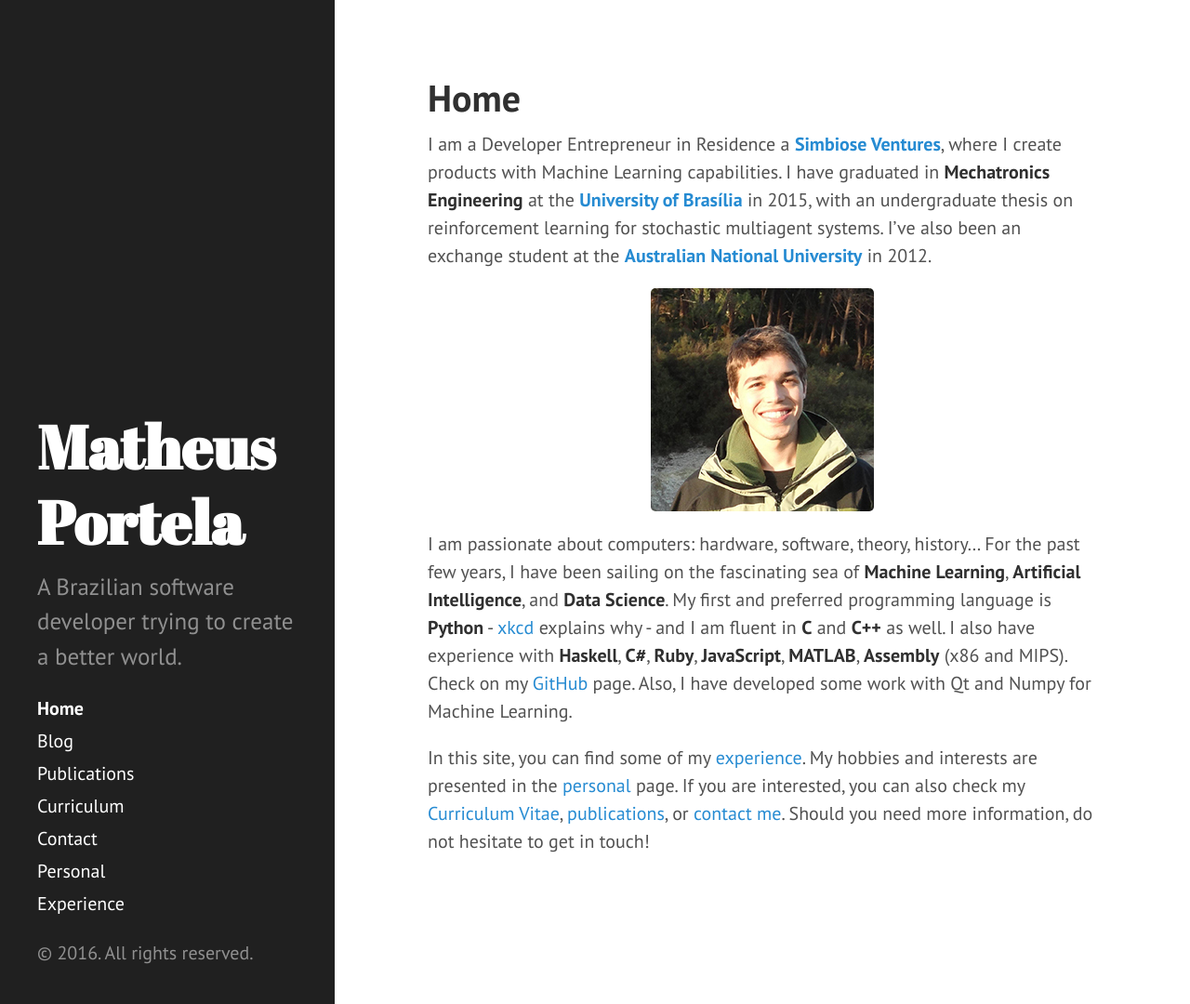
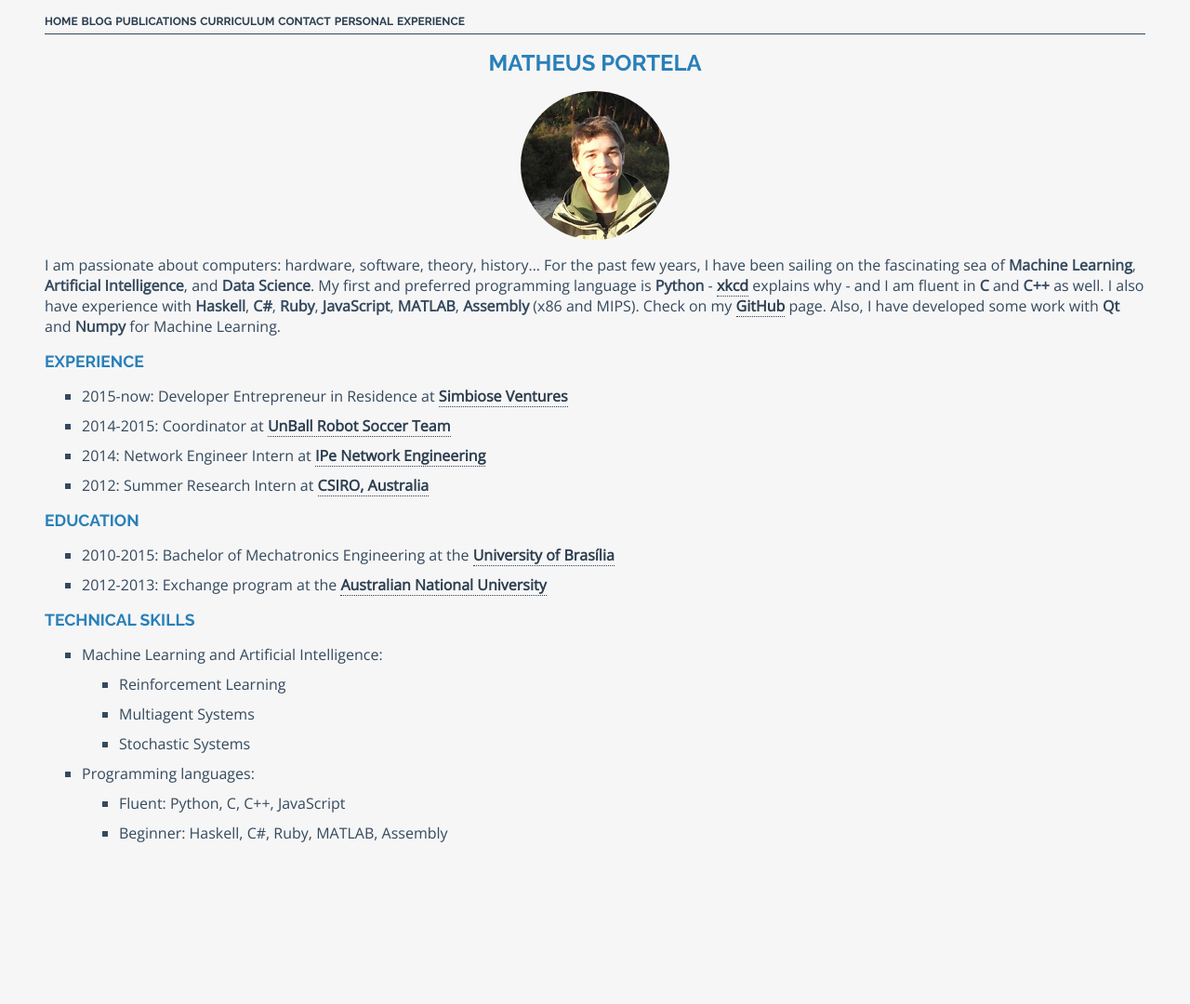
Before and after one commit to matheusportela/matheusportela.github.io, a Jekyll site: the page built from index.md, in a window 1280 px wide and 1080 px high. Shown: the whole window at 93% size. Built offline with Jekyll 4.4.1, drawn with Linux system fonts in a browser that asks for light colours.

Commit message:
Updating site style

```diff
--- a/_includes/head.html
+++ b/_includes/head.html
@@ -14,10 +14,12 @@
   </title>
 
   <!-- CSS -->
-  <link rel="stylesheet" href="{{ site.baseurl }}assets/css/poole.css">
+  <link rel="stylesheet" href="{{ site.baseurl }}assets/css/main.css">
+  <link href="https://fonts.googleapis.com/css?family=Open+Sans:300|Raleway:700" rel="stylesheet">
+  <!-- <link rel="stylesheet" href="{{ site.baseurl }}assets/css/poole.css">
   <link rel="stylesheet" href="{{ site.baseurl }}assets/css/syntax.css">
   <link rel="stylesheet" href="{{ site.baseurl }}assets/css/hyde.css">
-  <link rel="stylesheet" href="http://fonts.googleapis.com/css?family=PT+Sans:400,400italic,700|Abril+Fatface">
+  <link rel="stylesheet" href="http://fonts.googleapis.com/css?family=PT+Sans:400,400italic,700|Abril+Fatface"> -->
 
   <!-- Icons -->
   <link rel="shortcut icon" href="/assets/favicon/favicon.ico">
--- /dev/null
+++ b/_includes/navbar.html
@@ -0,0 +1,16 @@
+<nav class="navbar">
+  <a class="navbar-item{% if page.url == site.baseurl %} active{% endif %}" href="{{ site.baseurl }}">Home</a>
+
+  {% comment %}
+    The code below dynamically generates a navbar nav of pages with
+    `layout: page` in the front-matter. See readme for usage.
+  {% endcomment %}
+
+  {% for node in site.pages %}
+    {% if node.title != 'Matheus Portela' %}
+      {% if node.layout == "page" %}
+        <a class="navbar-item{% if page.url == node.url %} active{% endif %}" href="{{ node.url }}">{{ node.title }}</a>
+      {% endif %}
+    {% endif %}
+  {% endfor %}
+</nav>
--- a/_layouts/default.html
+++ b/_layouts/default.html
@@ -1,15 +1,11 @@
 <!DOCTYPE html>
 <html lang="en-us">
+  {% include head.html %}
+  <body>
+    {% include navbar.html %}
 
-  {% include head.html %}
-
-  <body>
-
-    {% include sidebar.html %}
-
-    <div class="content container">
+    <div class="content">
       {{ content }}
     </div>
-
   </body>
 </html>
--- /dev/null
+++ b/assets/css/main.css
@@ -0,0 +1,115 @@
+body {
+    color: #34495e;
+    background-color: #f6f6f6;
+}
+
+h1, h2, h3, h4, h5, h6 {
+    font-family: 'Raleway', sans-serif;
+    text-transform: uppercase;
+    color: #2980b9;
+}
+
+h1 {
+    font-size: 1.15em;
+}
+
+h2 {
+    font-size: 1.1em;
+}
+
+h3 {
+    font-size: 1.05em;
+}
+
+h4 {
+    font-size: 1em;
+}
+
+h5 {
+    font-size: 0.95em;
+}
+
+h6 {
+    font-size: 0.9em;
+}
+
+a {
+    font-weight: bold;
+    text-decoration: none;
+    border-bottom-style: dotted;
+    border-bottom-width: 1px;
+    color: #2c3e50;
+}
+
+a:hover {
+    color: #3498db;
+}
+
+img {
+    border-radius: 5px;
+    display: block;
+    margin: 0 auto;
+    max-width: 100%;
+}
+
+li {
+    margin: 10px 0;
+    list-style-type: square;
+}
+
+.content {
+    padding: 0 40px;
+}
+
+.navbar {
+    border-bottom-style: solid;
+    border-bottom-width: thin;
+    padding: 5px 0;
+    margin: 0 40px;
+}
+
+.navbar-item {
+    font-family: 'Raleway', sans-serif;
+    font-size: 0.75em;
+    text-transform: uppercase;
+    text-decoration: none;
+    border-bottom-style: none;
+}
+
+.page, .post, .related {
+    font-family: 'Open Sans', sans-serif;
+}
+
+.page-title, .post .post-title {
+    font-family: 'Raleway', sans-serif;
+    font-size: 1.5em;
+    text-align: center;
+    text-transform: uppercase;
+}
+
+.post-date {
+    display: block;
+    font-size: 0.75em;
+    font-weight: bold;
+    text-align: right;
+}
+
+.post-list-item {
+    text-transform: uppercase;
+    margin: 10px auto;
+}
+
+.post-list-item a {
+    text-decoration: none;
+}
+
+.post-list-date {
+    font-size: 0.75em;
+    display: inline-block;
+    width: 7em;
+}
+
+.avatar {
+    border-radius: 50%;
+    width: 10em;
+}
--- a/index.md
+++ b/index.md
@@ -1,12 +1,27 @@
 ---
 layout: page
-title: Home
+title: Matheus Portela
 ---
 
-I am a Developer Entrepreneur in Residence a [**Simbiose Ventures**](http://www.simbioseventures.com), where I create products with Machine Learning capabilities. I have graduated in **Mechatronics Engineering** at the [**University of Brasília**](http://www.unb.br) in 2015, with an undergraduate thesis on reinforcement learning for stochastic multiagent systems. I've also been an exchange student at the [**Australian National University**](http://www.anu.edu.au) in 2012.
+![](/assets/images/me.jpg){:class="avatar"}
 
-<center><img src="/assets/images/me.jpg"></center>
+I am passionate about computers: hardware, software, theory, history... For the past few years, I have been sailing on the fascinating sea of **Machine Learning**, **Artificial Intelligence**, and **Data Science**. My first and preferred programming language is **Python** - [xkcd](http://xkcd.com/353) explains why - and I am fluent in **C** and **C++** as well. I also have experience with **Haskell**, **C#**, **Ruby**, **JavaScript**, **MATLAB**, **Assembly** (x86 and MIPS). Check on my [GitHub](http://github.com/matheusportela/) page. Also, I have developed some work with **Qt** and **Numpy** for Machine Learning.
 
-I am passionate about computers: hardware, software, theory, history... For the past few years, I have been sailing on the fascinating sea of **Machine Learning**, **Artificial Intelligence**, and **Data Science**. My first and preferred programming language is **Python** - [xkcd](http://xkcd.com/353) explains why - and I am fluent in **C** and **C++** as well. I also have experience with **Haskell**, **C#**, **Ruby**, **JavaScript**, **MATLAB**, **Assembly** (x86 and MIPS). Check on my [GitHub](http://github.com/matheusportela/) page. Also, I have developed some work with Qt and Numpy for Machine Learning.
+## Experience
+- 2015-now: Developer Entrepreneur in Residence at [Simbiose Ventures](http://www.simbioseventures.com)
+- 2014-2015: Coordinator at [UnBall Robot Soccer Team](http://equipeunball.wordpress.com/)
+- 2014: Network Engineer Intern at [IPe Network Engineering](http://www.ipe.io/)
+- 2012: Summer Research Intern at [CSIRO, Australia](http://www.csiro.au/)
 
-In this site, you can find some of my [experience](/experience). My hobbies and interests are presented in the [personal](/personal) page. If you are interested, you can also check my [Curriculum Vitae](/curriculum), [publications](/publications), or [contact me](contact). Should you need more information, do not hesitate to get in touch!
+## Education
+- 2010-2015: Bachelor of Mechatronics Engineering at the [University of Brasília](http://www.unb.br)
+- 2012-2013: Exchange program at the [Australian National University](http://www.anu.edu.au)
+
+## Technical skills
+- Machine Learning and Artificial Intelligence:
+    - Reinforcement Learning
+    - Multiagent Systems
+    - Stochastic Systems
+- Programming languages:
+    - Fluent: Python, C, C++, JavaScript
+    - Beginner: Haskell, C#, Ruby, MATLAB, Assembly
```
Also changed, not shown: _layouts/post.html (+4 -6 lines), blog/index.html (+4 -7 lines), experience/index.md (+1 -1 lines).
